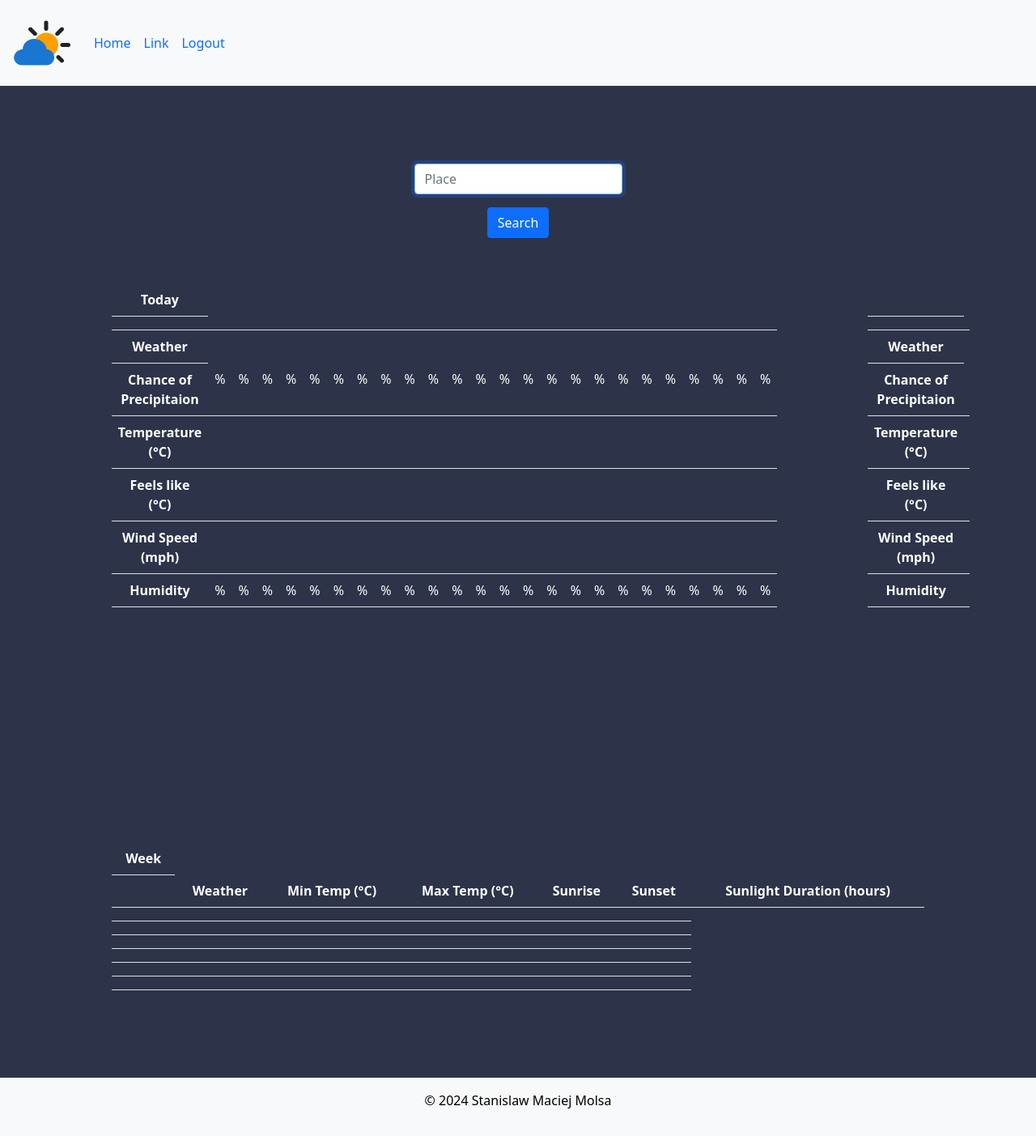
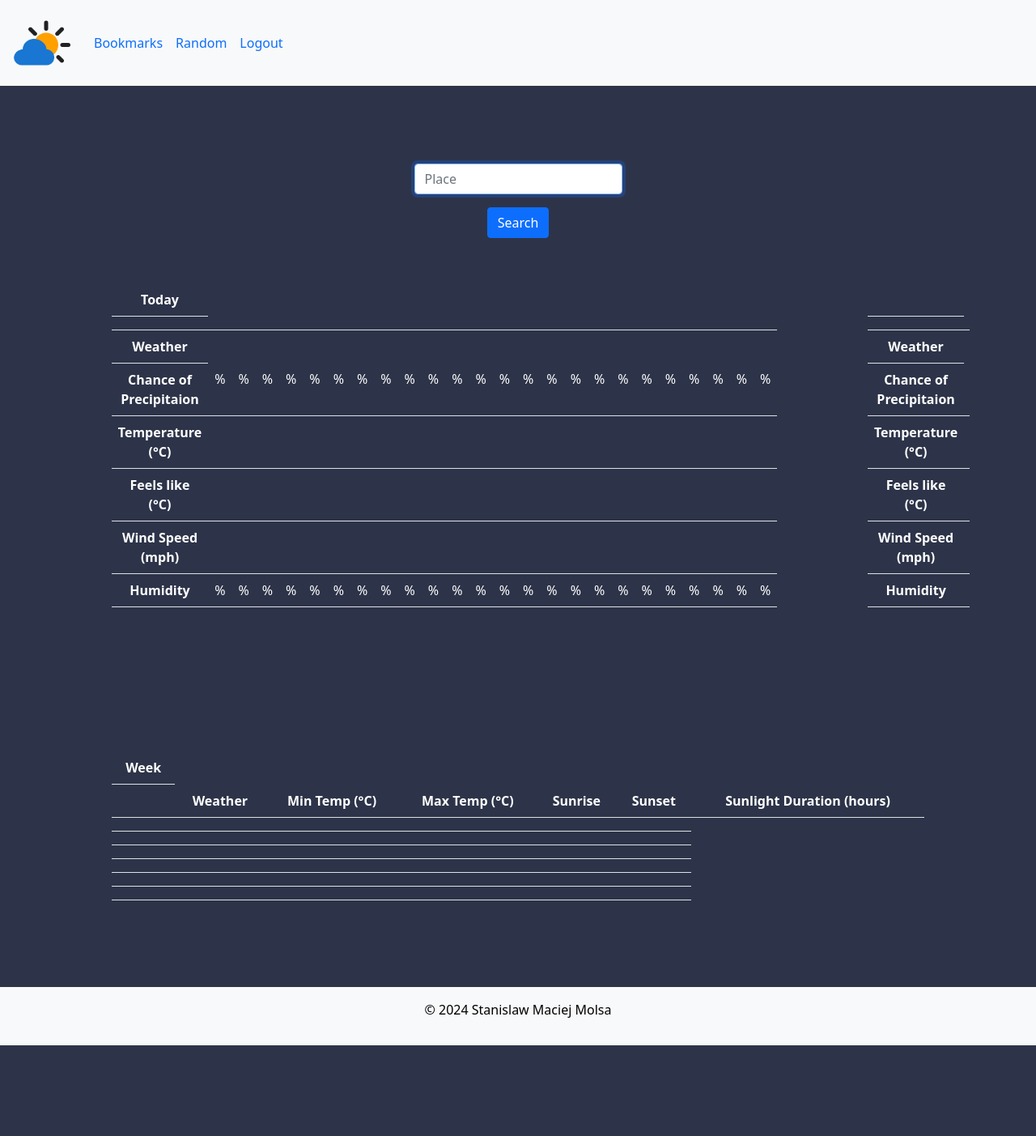
Before and after one commit to 123Stan-The-Man123/CS50x-Final-Project-Web-based-Weather-App, a Flask app: template templates/weather.html in a window 1280 px wide. Shown: the whole page at 81% size. After the commit the page ends 1291 px from the top, so only its background shows below. Run offline with Flask 3, Linux system fonts and the light colour scheme; the template is opened without the code that fills it, so the values that code supplies are empty.

Commit message:
Added random feature. Generates random coordinates and hands them to the API.

```diff
--- a/app.py
+++ b/app.py
@@ -1,7 +1,7 @@
-from datetime import datetime
-from flask import Flask, render_template, request, jsonify
-from forecast import get_forecast
+from flask import Flask, render_template, redirect, request, jsonify
 from geolocate import get_location
+from process import process_request
+from random import randint
 
 app = Flask(__name__)
 
@@ -12,26 +12,17 @@ def index():
         query = request.form.get("place")
         information = get_location(query)
 
-        if information == "No results found.":
-            return render_template("weather.html", information=information)
-
-        forecast = get_forecast(information["latitude"], information["longitude"])
-
-        days = []
-        day = ""
-
-        for i in forecast["daily"]["time"]:
-            day = datetime.fromisoformat(i)
-            days.append(day.strftime("%A"))
-
-        durations = []
-        duration = 0
-
-        for i in forecast["daily"]["daylight_duration"]:
-            duration = float(i) / 60.0 / 60.0
-            duration = round(duration, 2)
-            durations.append(duration)
-
-        return render_template("weather.html", place=information["place"], days=days, times=forecast["hourly"]["time"], code=forecast["hourly"]["weather_code"], information=information, forecast=forecast, durations=durations)
+        return process_request(information, False)
 
     return render_template("index.html")
+
+@app.route("/random", methods = ["GET", "POST"])
+def random():
+    lat = randint(0, 90)
+    lon = randint(0, 180)
+
+    query = str(lat) + " " + str(lon)
+
+    information = get_location(query)
+
+    return process_request(information, True)
--- a/geolocate.py
+++ b/geolocate.py
@@ -24,11 +24,13 @@ def get_location(query):
 
         if data:
             place = data[0]["name"]
+            display = data[0]["display_name"]
             latitude = data[0]["lat"]
             longitude = data[0]["lon"]
 
             return {
                 "place": place,
+                "display": display,
                 "latitude": latitude,
                 "longitude": longitude
             }
--- a/static/styles.css
+++ b/static/styles.css
@@ -9,7 +9,6 @@ body, table.table {
 
 h1.place {
     margin-top: 5%;
-    text-decoration: underline;
 }
 
 footer.footer {
@@ -42,5 +41,5 @@ div.vr {
 }
 
 div#bottom-div {
-    margin-top: 25%;
+    margin-top: 15%;
 }
--- a/templates/layout.html
+++ b/templates/layout.html
@@ -19,13 +19,13 @@
         <div class="collapse navbar-collapse" id="navbarSupportedContent">
           <ul class="navbar-nav me-auto mb-2 mb-lg-0">
             <li class="nav-item">
-              <a class="nav-link active" aria-current="page" href="#">Home</a>
+              <a class="nav-link active" aria-current="page" href="#">Bookmarks</a>
             </li>
             <li class="nav-item">
-              <a class="nav-link" href="#">Link</a>
+              <a class="nav-link" href="/random">Random</a>
             </li>
             <li class="nav-item">
-              <a class="nav-link">Logout</a>
+              <a class="nav-link" href="#">Logout</a>
             </li>
           </ul>
         </div>
```
Also changed, not shown: process.py (added, +33 -0 lines).
